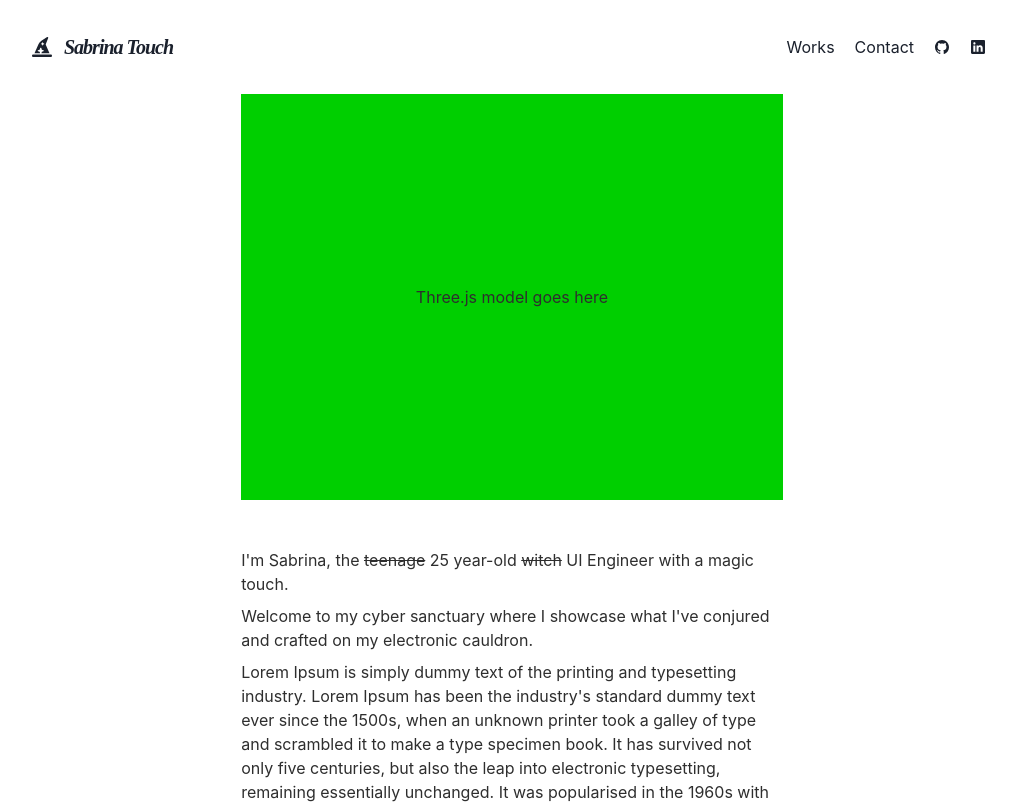
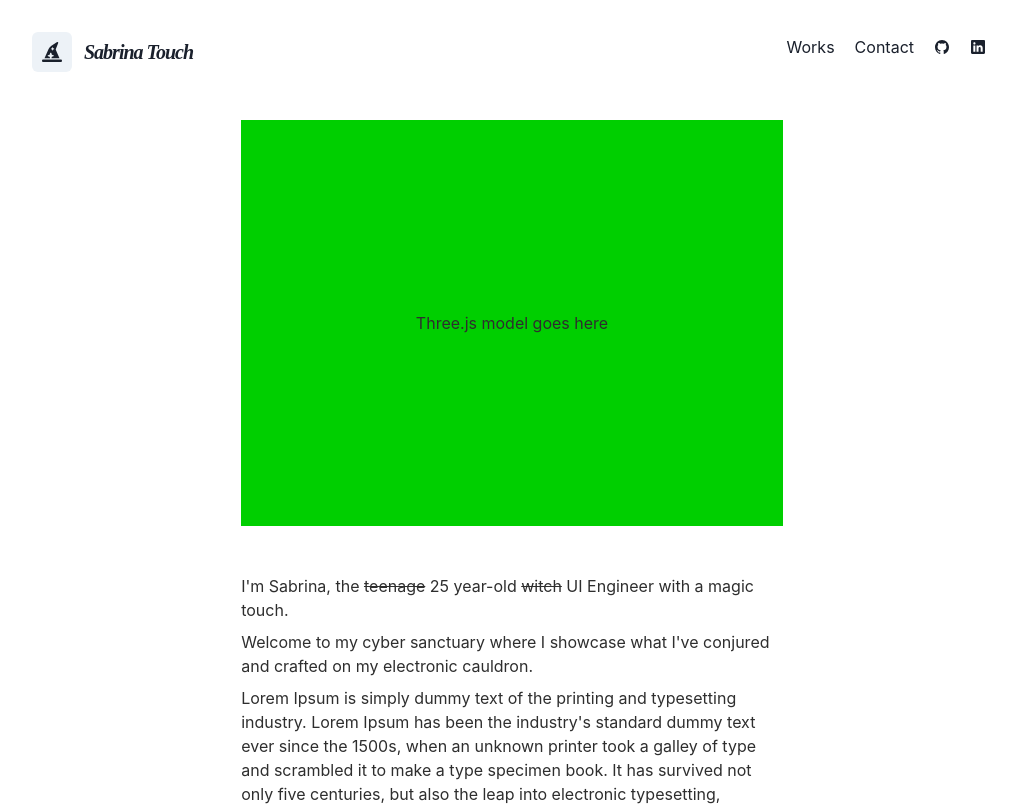
Before and after one commit to sabrinatouch/my-website, a Next.js app: page / in a window 1280 px wide. Shown: the top 806 px of the page, without its empty margins (128-1144 px from the left). Built offline with nearby package versions, Linux system fonts and the light colour scheme; a web font is replaced by a local one.

Commit message:
(Enhance) Change logo icon to toggle dark mode

```diff
--- a/components/layouts/main.js
+++ b/components/layouts/main.js
@@ -10,7 +10,7 @@ const Main = ({ children, router }) => {
                 <meta name="viewport" content="width=device-width, initial-scale=1" />
             </Head>
             <Navbar path={router.asPath} />
-            <Container mb="32px" pl={8} pr={8}>
+            <Container mb="32px" pt={4} pl={8} pr={8}>
                 <AspectRatio maxW="100%">
                     <Box bg='#00cf00' display="inline-flex" justifyContent="center" alignItems="center">
                         <Text>Three.js model goes here</Text>
--- a/components/logo.js
+++ b/components/logo.js
@@ -2,6 +2,7 @@ import MagicHatIcon from "./images/magichat";
 import { Heading } from '@chakra-ui/react'
 import styled from '@emotion/styled'
 import Link from 'next/link'
+import ThemeToggleButton from "./theme-toggle-button";
 
 const LogoBox = styled.span`
     line-height: 20px;
@@ -14,7 +15,8 @@ const LogoBox = styled.span`
 const Logo = () => {
     return (
         <LogoBox>
-            <MagicHatIcon />
+            <ThemeToggleButton />
+            {/* <MagicHatIcon /> */}
             <Link href="/">
                 <Heading
                     variant="logo-title"
--- a/components/navbar.js
+++ b/components/navbar.js
@@ -28,7 +28,7 @@ const LinkItem = ({ href, path, target, children, ...props }) => {
             as={NextLink}
             target={target}
             {...props}
-            // textDecoration={active ? 'underline' : 'none'}
+            textDecoration={active ? 'underline' : 'none'}
         >
             {children}
         </Link>
--- /dev/null
+++ b/components/theme-toggle-button.js
@@ -0,0 +1,30 @@
+import { AnimatePresence, motion } from 'framer-motion'
+import { IconButton, useColorMode, useColorModeValue } from '@chakra-ui/react'
+import { SunIcon, MoonIcon } from '@chakra-ui/icons'
+import MagicHatIcon from './images/magichat'
+
+const ThemeToggleButton = () => {
+  const { toggleColorMode } = useColorMode()
+
+  return (
+    <AnimatePresence mode='wait' initial={false}>
+      <motion.div
+        style={{ display: 'inline-block' }}
+        key={useColorModeValue('light', 'dark')}
+        initial={{ y: -20, opacity: 0 }}
+        animate={{ y: 0, opacity: 1 }}
+        exit={{ y: 20, opacity: 0 }}
+        transition={{ duration: 0.2 }}
+      >
+        <IconButton
+          aria-label="Toggle theme"
+          //colorScheme={useColorModeValue('purple', 'orange')}
+          icon={useColorModeValue(<MagicHatIcon />, <MagicHatIcon />)}
+          onClick={toggleColorMode}
+        ></IconButton>
+      </motion.div>
+    </AnimatePresence>
+  )
+}
+
+export default ThemeToggleButton
```
